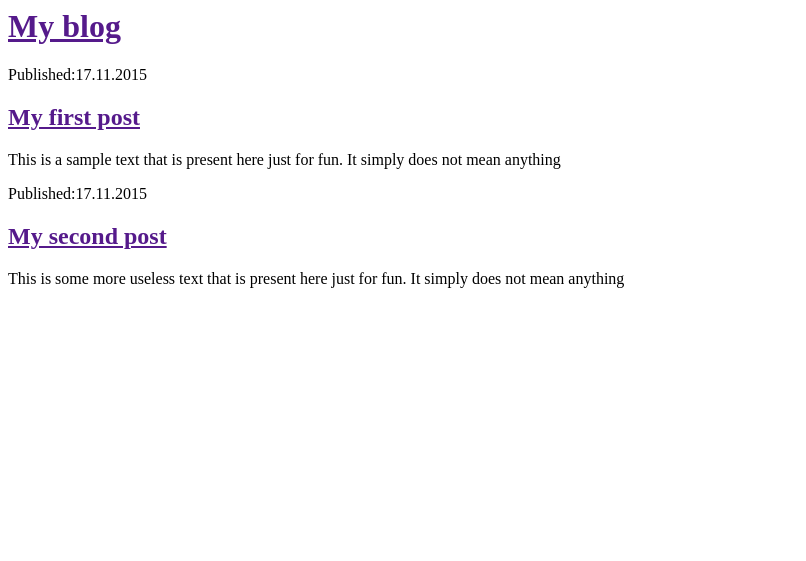
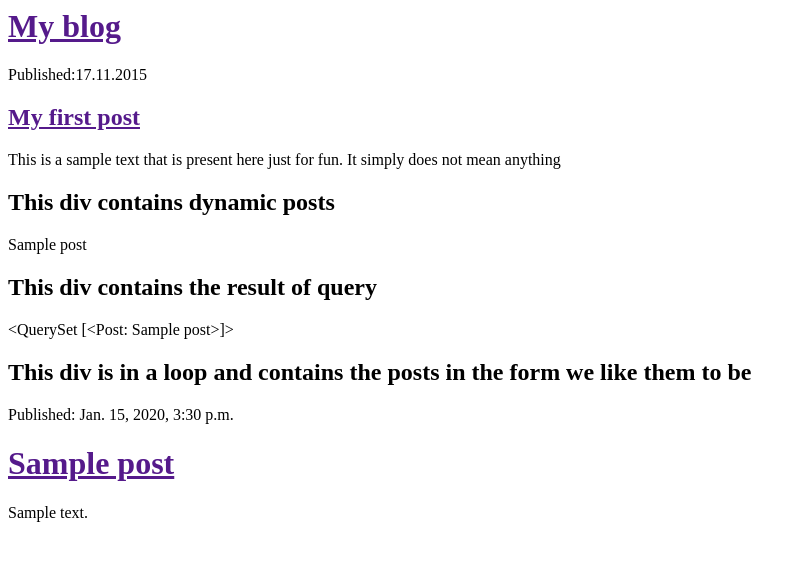
Before and after one commit to nikssardana/my-first-django-blog, a Django app: template blogApp/templates/blogApp/post_list.html in a window 1280 px wide. Shown: the top 561 px of the page, without its empty margins (0-806 px from the left). Run offline with Django 3.2, Linux system fonts and the light colour scheme; the template is opened without the code that fills it: values that come from a table or form of the project are taken from there, others are empty; tables that the repository leaves empty hold one stand-in row (values such as "Sample post").

Commit message:
Made the html dynamic and passed a paramter to the post_list.html page from views.py file

```diff
--- a/blogApp/templates/blogApp/post_list.html
+++ b/blogApp/templates/blogApp/post_list.html
@@ -13,10 +13,28 @@
 </div>
 
 <div>
-    <p>Published:17.11.2015</p>
-    <h2><a href="">My second post</a></h2>
-    <p>This is some more useless text that is present here just for fun. It simply does not mean anything</p>
+    <h2>This div contains dynamic posts</h2>
+    {% for post in posts %}
+        {{post}}
+        <br>
+    {% endfor %}
 </div>
+
+<div>
+<h2>This div contains the result of query</h2>
+{{posts}}
+</div>
+
+
+{% for post in posts %}
+<div>
+    <h2>This div is in a loop and contains the posts in the form we like them to be</h2>
+    <p>Published: {{ post.published_date }}</p>
+    <h1><a href="">{{ post.title }}</a></h1>
+    <p>{{ post.text|linebreaks }}</p>
+</div>
+
+{% endfor %}
 
 </body>
 </html>
--- a/blogApp/views.py
+++ b/blogApp/views.py
@@ -1,5 +1,8 @@
 from django.shortcuts import render
+from django.utils import timezone
+from .models import Post
 
 def post_list(request): #post_list view created
-    return render(request,'blogApp/post_list.html',{})
+    posts=Post.objects.filter(published_date__lte=timezone.now()).order_by('published_date')
+    return render(request,'blogApp/post_list.html',{'posts':posts})
 #display post_list.html
```
